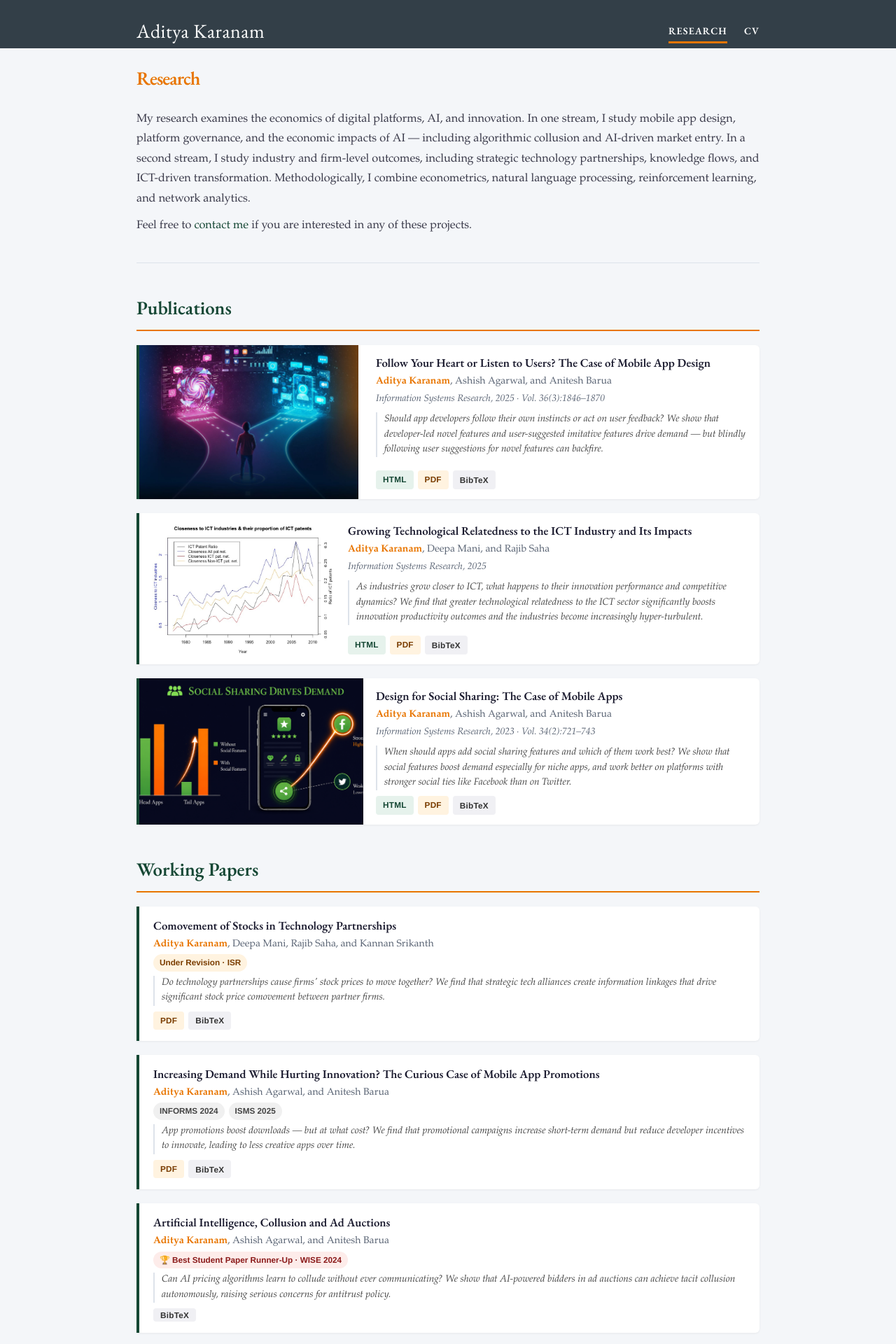
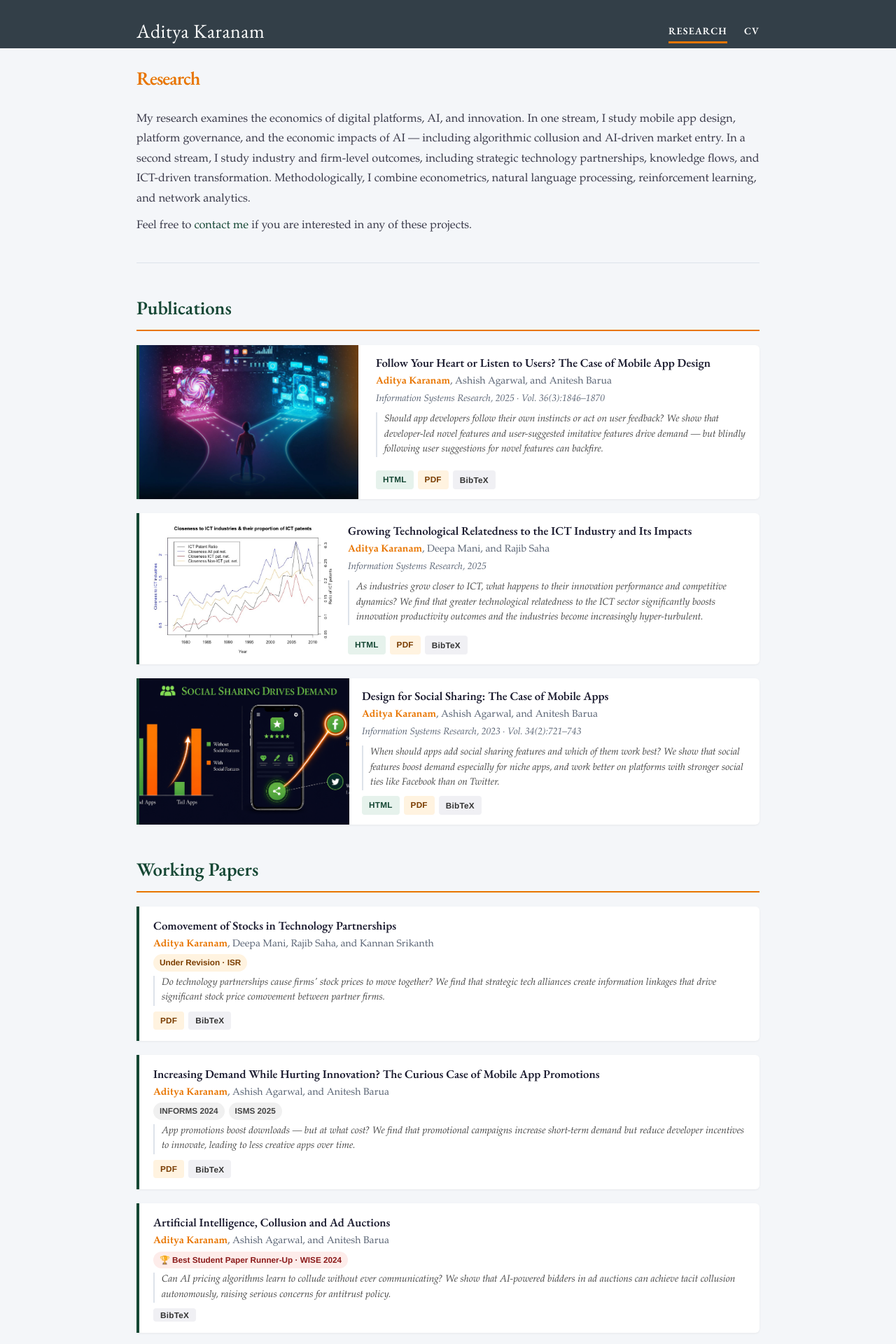
Before and after one commit to askaranam/askaranam.github.io, a Jekyll site: the page built from research.html, in a window 1280 px wide. Shown: the top 1920 px of the page at 70% size. Built offline with Jekyll 4.4.1, drawn with Linux system fonts in a browser that asks for light colours; nearby versions of some CDN libraries; some web fonts are replaced.

Commit message:
Update research.html

```diff
--- a/research.html
+++ b/research.html
@@ -130,7 +130,7 @@
 
 <!-- PAPER 3 — Replace placeholder with <img> after uploading image -->
 <div class="paper">
-  <div class="paper-image-col" style="flex: 0 0 320px; max-width: 320px; position: relative;">
+  <div class="paper-image-col" style="flex: 0 0 300px; max-width: 300px; position: relative;">
     <img class="paper-image" src="/images/social-sharing.png" style="position: absolute; top: 0; left: 0; width: 100%; height: 100%; object-fit: cover; object-position: center top; display: block;">
   </div>
   <div class="paper-body">
```
